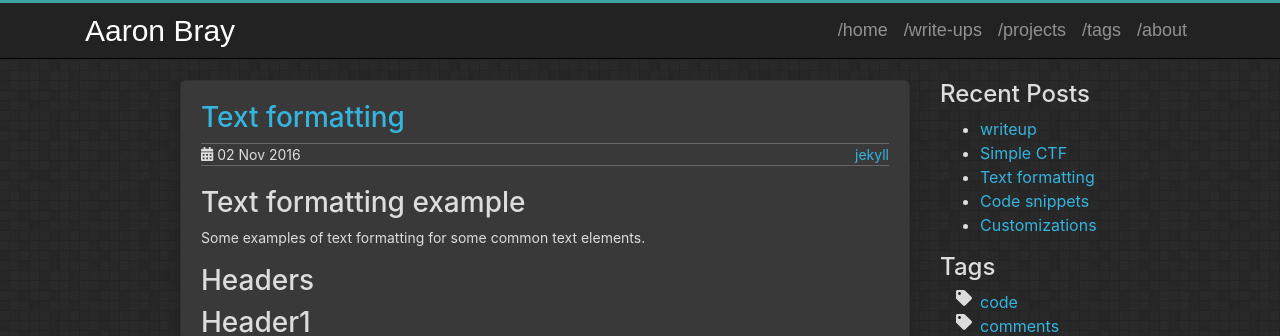
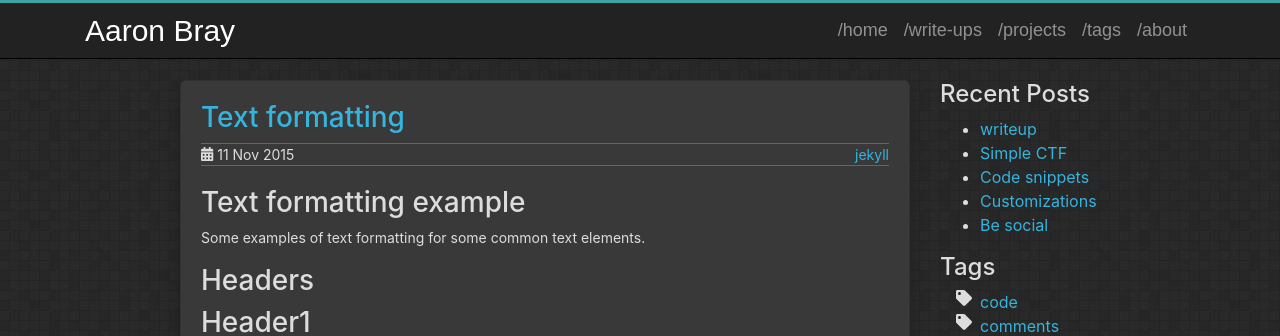
Before and after one commit to AaronBray/AaronBray.github.io, a Jekyll site: the page built from _posts/2015-11-11-text-formatting.md, in a window 1280 px wide and 900 px high. Shown: the top 336 px of the window. Built offline with Jekyll 4.4.1, drawn with Linux system fonts in a browser that asks for light colours.

Commit message:
Update and rename 2016-11-02-text-formatting.md to 2015-11-11-text-formatting.md

```diff
--- a/_posts/2016-11-02-text-formatting.md
+++ b/_posts/2015-11-11-text-formatting.md
@@ -1,7 +1,7 @@
 ---
 layout: post
 title: "Text formatting"
-date: 2016-11-02 16:25:06
+date: 2015-11-11 16:25:06
 tags: jekyll
 description: Text formatting examples.
 ---
```
